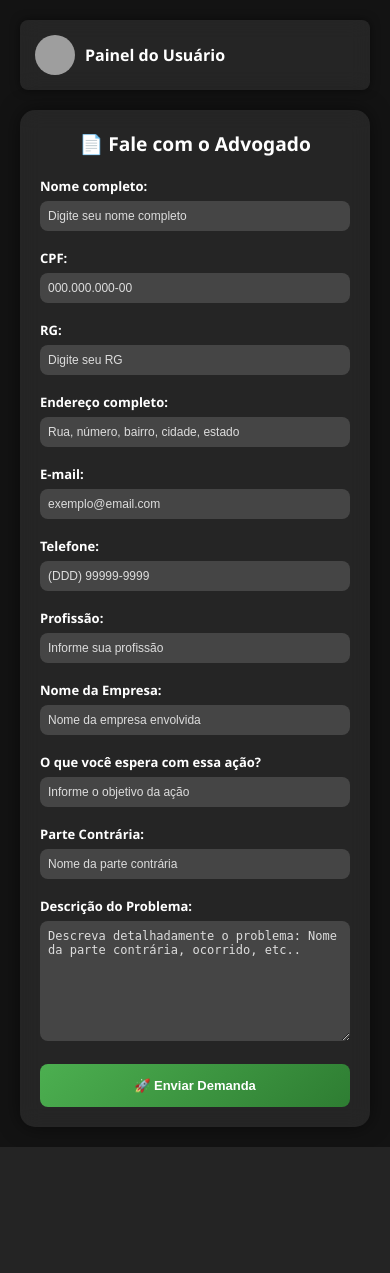
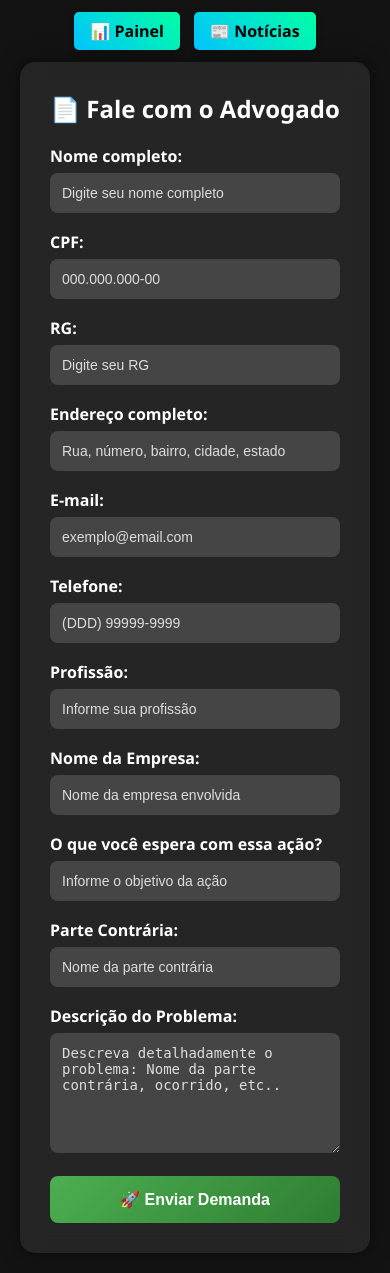
Before and after one commit to Roque-Pro/advpy, a Flask app: page /formulario in a window 390 px wide. Before the commit the page ends 1147 px from the top, so only its background shows below. Run offline with Flask 3, Linux system fonts and the light colour scheme; grey boxes are pictures that could not be loaded.

Commit message:
Corrige rota de notícias no formulário do cliente

```diff
--- a/templates/formulario_cliente.html
+++ b/templates/formulario_cliente.html
@@ -23,7 +23,6 @@
       position: relative;
     }
 
-    /* Overlay escuro */
     body::before {
       content: '';
       position: absolute;
@@ -35,55 +34,10 @@
       z-index: 0;
     }
 
-    /* Cabeçalho com área do usuário */
-    .header {
-      display: flex;
-      justify-content: space-between;
-      align-items: center;
-      width: 100%;
-      max-width: 700px;
-      padding: 15px;
-      margin-bottom: 20px;
-      background-color: rgba(255, 255, 255, 0.08);
-      backdrop-filter: blur(10px);
-      border-radius: 8px;
-      box-shadow: 0px 0px 10px rgba(0, 0, 0, 0.5);
-    }
-
-    .user-area {
-      display: flex;
-      align-items: center;
-      color: #fff;
-    }
-
-    .user-area img {
-      width: 40px;
-      height: 40px;
-      border-radius: 50%;
-      margin-right: 10px;
-    }
-
-    .user-area a {
-      color: #ffffff;
-      text-decoration: none;
-      font-weight: 600;
-      font-size: 16px;
-    }
-
-    .user-area a:hover {
-      text-decoration: underline;
-    }
-
     h2 {
       text-align: center;
       margin-bottom: 20px;
       color: #fff;
-    }
-
-    h6 {
-      color: white;
-      font-weight: 800;
-      margin-top: 100px;
     }
 
     form {
@@ -164,6 +118,29 @@
       position: absolute;
     }
 
+    /* Botões Painel / Notícias */
+    .menu-botoes {
+      margin-bottom: 20px;
+      text-align: center;
+      z-index: 2;
+    }
+
+    .menu-botoes a {
+      padding: 8px 16px;
+      background: linear-gradient(45deg, #00c3ff, #00ffa3);
+      color: black;
+      font-weight: bold;
+      text-decoration: none;
+      border-radius: 5px;
+      box-shadow: 0 2px 6px rgba(0, 0, 0, 0.3);
+      transition: all 0.3s ease;
+      margin: 0 5px;
+    }
+
+    .menu-botoes a:hover {
+      transform: scale(1.05);
+    }
+
     #loading-overlay {
       position: fixed;
       top: 0;
@@ -198,75 +175,28 @@
       0% {
         transform: rotate(0deg);
       }
-
       100% {
         transform: rotate(360deg);
       }
     }
-
-    /* Responsividade para dispositivos menores */
-    @media (max-width: 768px) {
-      form {
-        padding: 25px;
-      }
-
-      h2 {
-        font-size: 1.5rem;
-      }
-
-      input,
-      textarea {
-        font-size: 13px;
-        padding: 10px;
-      }
-
-      button {
-        font-size: 14px;
-      }
-    }
-
-    @media (max-width: 480px) {
-      form {
-        padding: 20px;
-      }
-
-      h2 {
-        font-size: 1.2rem;
-      }
-
-      input,
-      textarea {
-        font-size: 12px;
-        padding: 8px;
-      }
-
-      button {
-        font-size: 13px;
-      }
-
-      /* Ajustando o layout dos campos */
-      label {
-        font-size: 13px;
-      }
-    }
   </style>
   <meta name="viewport" content="width=device-width, initial-scale=1.0">
-
 </head>
 
 <body>
-
-  <div class="header">
-    <div class="user-area">
-      <img src="https://cdn3.iconfinder.com/data/icons/line-color-mix/66/Mix-21-512.png" alt="Avatar do Usuário">
-      <a href="https://nexos-ehq8.onrender.com/">Painel do Usuário</a>
-    </div>
-  </div>
 
   {% if request.args.get('enviado') %}
   <p class="success">✅ ENVIADO COM SUCESSO!</p>
   {% endif %}
 
+  <!-- Botões Painel e Notícias -->
+  <div class="menu-botoes" style="margin-bottom:20px; text-align:center;">
+  <a href="{{ url_for('demandas.painel') }}">📊 Painel</a>
+<a href="{{ url_for('noticias.atualizar_noticias') }}">📰 Notícias</a>
+
+</div>
+
+  <!-- Formulário -->
   <form action="{{ url_for('demandas.submeter_demanda') }}" method="POST">
     <h2>📄 Fale com o Advogado</h2>
 
@@ -306,6 +236,7 @@
     <button type="submit">🚀 Enviar Demanda</button>
   </form>
 
+  <!-- Overlay de loading -->
   <div id="loading-overlay">
     <div class="spinner"></div>
   </div>
@@ -324,5 +255,4 @@
   </script>
 
 </body>
-
 </html>
```
